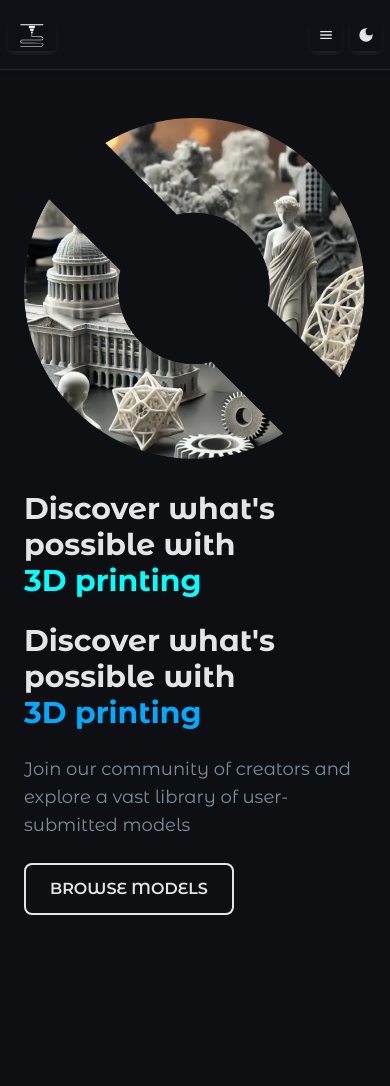
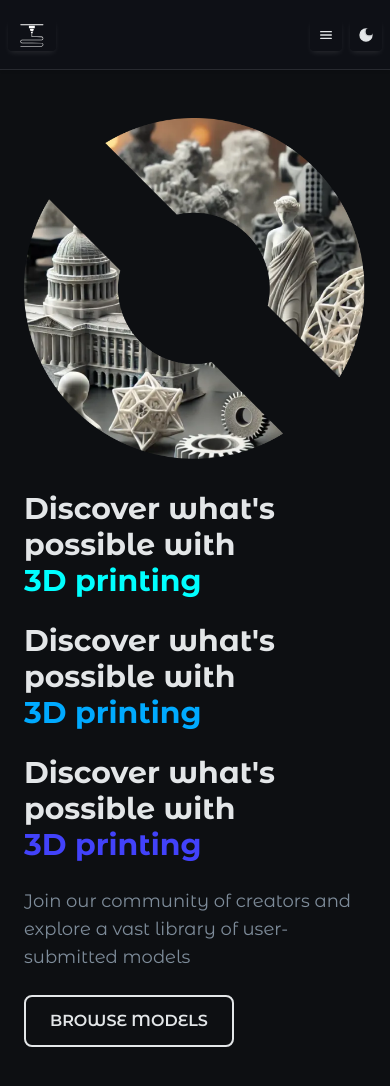
Before and after one commit to thisisniloykhan/printForge-v2, a Next.js app: page / in a window 390 px wide. Shown: the top 1086 px of the page. Before the commit the page ends 963 px from the top, so only its background shows below. Built offline with nearby package versions, Linux system fonts and the light colour scheme.

Commit message:
trying color themes

```diff
--- a/src/app/components/NavLink.tsx
+++ b/src/app/components/NavLink.tsx
@@ -14,7 +14,7 @@ export default function NavLink({
     <Link
       ref={ref}
       href={href}
-      className={`transition-colors rounded-md hover:text-highlight-secondary ${isActive ? "text-highlight-secondary" : "text-foreground"} ${className}`}
+      className={`transition-colors rounded-md hover:text-highlight-secondary ${isActive ? "text-highlight-primary" : "text-foreground"} ${className}`}
       {...props}
     >
       {children}
--- a/src/app/globals.css
+++ b/src/app/globals.css
@@ -35,7 +35,7 @@ h6 {
 
 @theme inline {
   --font-heading: var(--font-montserrat-alternates);
-  --font-sans: var(--font-albert-sans);
+  --font-sans: var(--font-montserrat);
 
   --color-sidebar-ring: var(--sidebar-ring);
   --color-sidebar-border: var(--sidebar-border);
@@ -120,10 +120,12 @@ h6 {
   --highlight-primary: hsl(240deg 95% 62%);
   --highlight-primary-foreground: hsl(240deg 95% 52%);
 
-  --highlight-secondary: hsl(240deg 95% 62%);
+  --highlight-secondary: hsl(230deg 100% 50%);
   --highlight-secondary-foreground: hsl(240deg 95% 52%);
 
-  --highlight-tertiary: hsl(230deg 100% 50%);
+  /* --highlight-tertiary: hsl(230deg 100% 50%); */
+
+  --highlight-tertiary: hsl(255deg 85% 30%);
 
   --destructive: hsl(340deg 95% 39%);
   --destructive-foreground: hsl(333deg 100% 45%);
--- a/src/app/page.tsx
+++ b/src/app/page.tsx
@@ -20,6 +20,11 @@ export default function Home(): JSX.Element {
               Discover what's possible with <br />
               <span className="text-highlight-primary"> 3D printing</span>
             </h1>
+            <h1 className="text-2xl font-bold xxs:text-3xl xs:text-4xl ">
+              Discover what's possible with <br />
+              <span className="text-highlight-tertiary"> 3D printing</span>
+            </h1>
+
             <p className="text-lg text-muted-foreground">
               Join our community of creators and explore a vast library of
               user-submitted models
```
